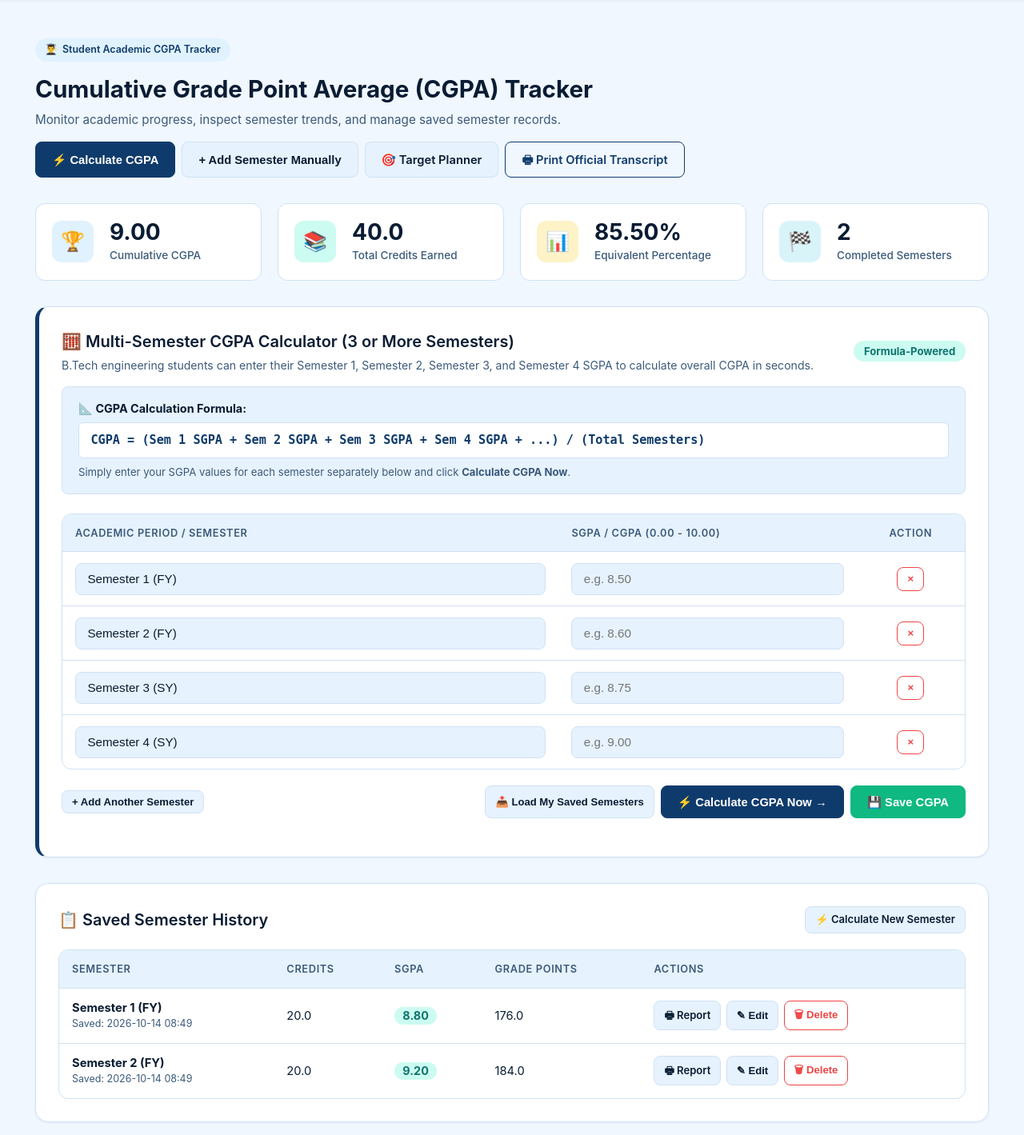
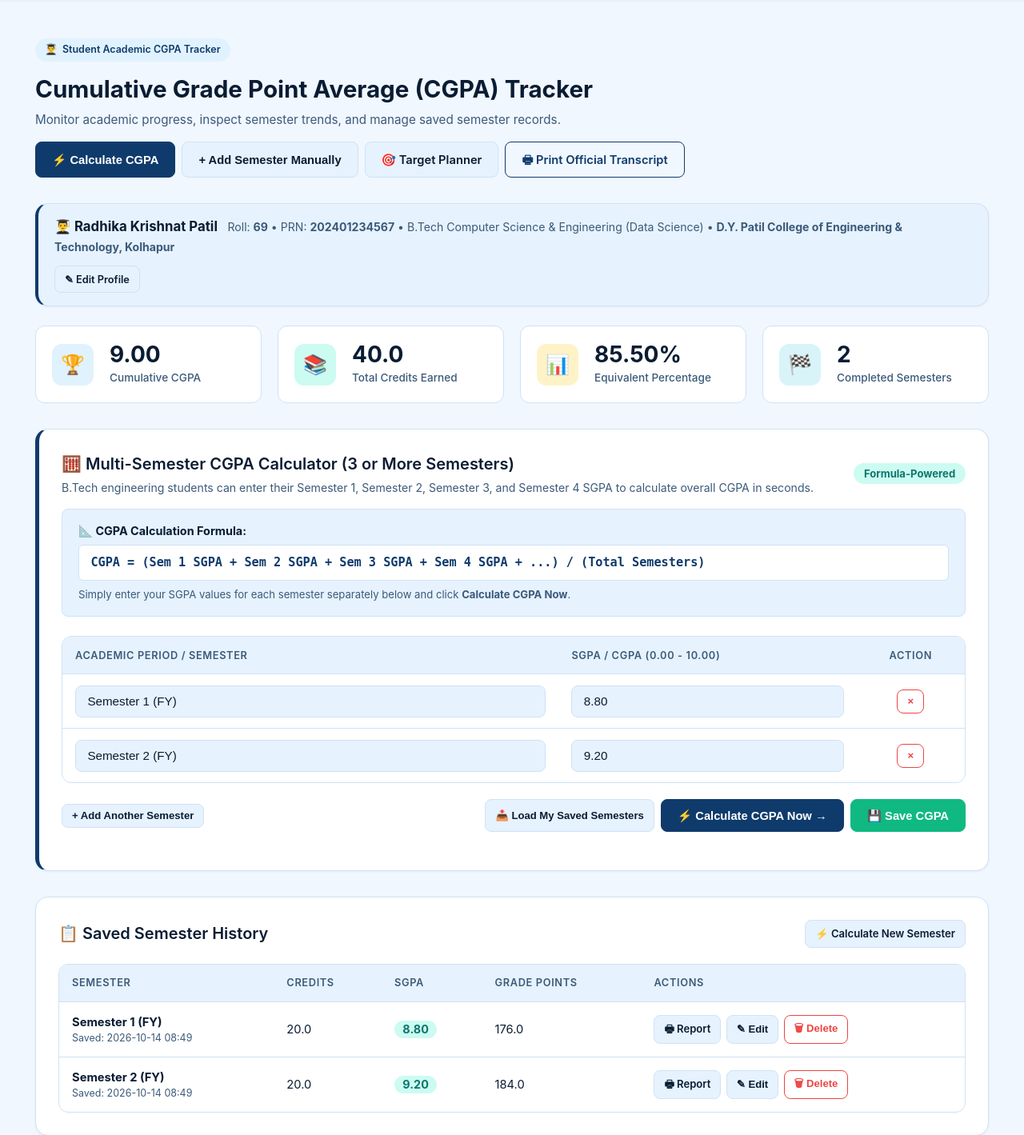
Before and after one commit to radhapatil0107/CGPA_Calculator, a Flask app: page /tracker in a window 1280 px wide. Shown: the part 71-1490 px from the top of the page at 80% size. Run offline with Flask 3, Linux system fonts and the light colour scheme; a user stored in the database is signed in; data comes from the database, SQL or seed files in the repository.

Commit message:
Synchronize student profile data, college, and branch across all web pages

```diff
--- a/cgpa-calculator/backend/app.py
+++ b/cgpa-calculator/backend/app.py
@@ -136,9 +136,9 @@ class StudentProfile(db.Model):
     name = db.Column(db.String(120), default="Student")
     roll_no = db.Column(db.String(40), default="DS-201")
     prn = db.Column(db.String(40), default="202401234567")
-    branch = db.Column(db.String(150), default="B.Tech Computer Science & Engineering")
+    branch = db.Column(db.String(150), default="B.Tech Computer Science & Engineering (Data Science)")
     year = db.Column(db.String(80), default="Second Year (SY)")
-    college = db.Column(db.String(200), default="Engineering Institute")
+    college = db.Column(db.String(200), default="D.Y. Patil College of Engineering & Technology, Kolhapur")
     updated_at = db.Column(db.DateTime, default=datetime.utcnow, onupdate=datetime.utcnow)
 
     def to_dict(self):
@@ -328,15 +328,15 @@ def login_view():
             db.session.flush()
 
             roll_no = request.form.get("roll_no", "").strip()
-            prn = request.form.get("prn", "").strip()
+            prn = request.form.get("prn", "").strip() or "202401234567"
             profile = StudentProfile(
                 user_id=new_user.id,
                 name=name,
                 roll_no=roll_no,
                 prn=prn,
-                branch=branch,
+                branch=branch or "B.Tech Computer Science & Engineering (Data Science)",
                 year="Second Year (SY)",
-                college="College of Engineering & Technology"
+                college="D.Y. Patil College of Engineering & Technology, Kolhapur"
             )
             db.session.add(profile)
             db.session.commit()
@@ -544,7 +544,9 @@ def achievements_view():
         prof = u.profile
         student_name = prof.name if (prof and prof.name) else u.username
         roll_no = prof.roll_no if (prof and prof.roll_no) else "-"
-        branch = prof.branch if (prof and prof.branch) else "Computer Science & Engineering"
+        branch = prof.branch if (prof and prof.branch) else "B.Tech Computer Science & Engineering (Data Science)"
+        college = prof.college if (prof and prof.college) else "D.Y. Patil College of Engineering & Technology, Kolhapur"
+        prn = prof.prn if (prof and prof.prn) else "-"
 
         percentage_val = calculate_percentage(cgpa_val, 9.5) if cgpa_val > 0 else 0.0
         perf_class = get_performance_class(cgpa_val) if cgpa_val > 0 else "N/A"
@@ -556,8 +558,9 @@ def achievements_view():
             "email": u.email or "-",
             "name": student_name,
             "roll_no": roll_no,
-            "prn": prof.prn if (prof and prof.prn) else "-",
+            "prn": prn,
             "branch": branch,
+            "college": college,
             "cgpa": cgpa_val,
             "total_credits": total_credits,
             "semesters_count": total_semesters,
@@ -764,6 +767,8 @@ def api_save_cgpa():
                 credits = 20.0
 
             grade_points = round(credits * sgpa, 2)
+            subjects = item.get("subjects")
+            subjects_json = json.dumps(subjects) if subjects else None
 
             existing = Semester.query.filter_by(user_id=user.id, semester_no=sem_no).first()
             if existing:
@@ -771,6 +776,8 @@ def api_save_cgpa():
                 existing.sgpa = sgpa
                 existing.credits = credits
                 existing.grade_points = grade_points
+                if subjects_json:
+                    existing.subjects_json = subjects_json
                 saved_items.append(existing)
             else:
                 new_sem = Semester(
@@ -779,7 +786,8 @@ def api_save_cgpa():
                     semester_name=sem_name,
                     credits=credits,
                     sgpa=sgpa,
-                    grade_points=grade_points
+                    grade_points=grade_points,
+                    subjects_json=subjects_json
                 )
                 db.session.add(new_sem)
                 saved_items.append(new_sem)
@@ -1090,10 +1098,10 @@ def init_db():
                             user_id=p["user_id"],
                             name=p.get("name", "Student"),
                             roll_no=p.get("roll_no", ""),
-                            prn=p.get("prn", ""),
-                            branch=p.get("branch", "B.Tech Computer Science & Engineering"),
+                            prn=p.get("prn", "202401234567"),
+                            branch=p.get("branch", "B.Tech Computer Science & Engineering (Data Science)"),
                             year=p.get("year", "Second Year (SY)"),
-                            college=p.get("college", "College of Engineering & Technology"),
+                            college=p.get("college", "D.Y. Patil College of Engineering & Technology, Kolhapur"),
                             updated_at=updated_dt
                         )
                         db.session.add(profile)
@@ -1114,6 +1122,83 @@ def init_db():
                         db.session.add(sem)
 
                     db.session.commit()
+
+            # Ensure all student profiles have synchronized, non-empty PRN and College
+            try:
+                for prof in StudentProfile.query.all():
+                    changed = False
+                    if not prof.college or prof.college in ("Engineering Institute", "College of Engineering & Technology"):
+                        prof.college = "D.Y. Patil College of Engineering & Technology, Kolhapur"
+                        changed = True
+                    if not prof.prn:
+                        if prof.user_id == 1:
+                            prof.prn = "202401234567"
+                        elif prof.user_id == 2:
+                            prof.prn = "202401234564"
+                        elif prof.user_id == 3:
+                            prof.prn = "202401234565"
+                        else:
+                            prof.prn = f"2024{prof.user_id:08d}"
+                        changed = True
+                    if not prof.branch or prof.branch == "B.Tech Computer Science & Engineering":
+                        prof.branch = "B.Tech Computer Science & Engineering (Data Science)"
+                        changed = True
+                    if changed:
+                        db.session.add(prof)
+
+                # Ensure demo student account 'student' / 'student123' exists
+                demo_user = User.query.filter((User.username == "student") | (User.email == "student@example.com")).first()
+                if not demo_user:
+                    demo_user = User(
+                        username="student",
+                        email="student@example.com",
+                        unique_id="EN25299999"
+                    )
+                    demo_user.set_password("student123")
+                    db.session.add(demo_user)
+                    db.session.flush()
+
+                    demo_prof = StudentProfile(
+                        user_id=demo_user.id,
+                        name="Radhika Patil",
+                        roll_no="DS-201",
+                        prn="202401234567",
+                        branch="B.Tech Computer Science & Engineering (Data Science)",
+                        year="Second Year (SY)",
+                        college="D.Y. Patil College of Engineering & Technology, Kolhapur"
+                    )
+                    db.session.add(demo_prof)
+
+                    s1 = Semester(
+                        user_id=demo_user.id,
+                        semester_no=1,
+                        semester_name="Semester 1 (FY)",
+                        credits=20.0,
+                        sgpa=8.80,
+                        grade_points=176.0
+                    )
+                    s2 = Semester(
+                        user_id=demo_user.id,
+                        semester_no=2,
+                        semester_name="Semester 2 (FY)",
+                        credits=20.0,
+                        sgpa=9.20,
+                        grade_points=184.0
+                    )
+                    db.session.add_all([s1, s2])
+                else:
+                    demo_user.set_password("student123")
+
+                # Also ensure User #1 (radhapatil0107@gmail.com) can log in with password 'student123'
+                u1 = db.session.get(User, 1)
+                if u1 and not u1.check_password("student123"):
+                    u1.set_password("student123")
+                    db.session.add(u1)
+
+                db.session.commit()
+            except Exception as sync_err:
+                db.session.rollback()
+                app.logger.warning(f"Profile synchronization notice: {sync_err}")
         except Exception as e:
             db.session.rollback()
             app.logger.error(f"Error during init_db: {e}")
--- a/cgpa-calculator/frontend/static/js/tracker.js
+++ b/cgpa-calculator/frontend/static/js/tracker.js
@@ -70,6 +70,16 @@ function renderTrackerUI(data) {
 
   // Render Progression Chart
   renderProgressionChart(semesters);
+
+  // Auto-populate multi-semester calculator if currently empty
+  if (semesters && semesters.length > 0) {
+    const inputs = document.querySelectorAll(".cgpa-sem-sgpa");
+    let hasValue = false;
+    inputs.forEach(inp => { if (inp.value && inp.value.trim()) hasValue = true; });
+    if (!hasValue) {
+      loadSavedSemestersIntoCalculator();
+    }
+  }
 }
 
 /**
--- a/cgpa-calculator/frontend/templates/achievements.html
+++ b/cgpa-calculator/frontend/templates/achievements.html
@@ -107,7 +107,10 @@
               {% endif %}
             </div>
             <span style="display: block; font-size: 0.78rem; color: var(--text-muted); margin-top: 0.15rem;">
-              {{ student.email if student.email and student.email != '-' else student.username }} &bull; {{ student.branch }}
+              {{ student.email if student.email and student.email != '-' else student.username }} &bull;
+              PRN: <strong>{{ student.prn if student.prn else 'N/A' }}</strong> &bull;
+              {{ student.branch }} &bull;
+              <strong>{{ student.college }}</strong>
             </span>
             <span style="display: block; font-size: 0.72rem; color: var(--text-muted); margin-top: 0.15rem;">
               {% if student.last_login %}
--- a/cgpa-calculator/frontend/templates/tracker.html
+++ b/cgpa-calculator/frontend/templates/tracker.html
@@ -30,6 +30,26 @@
     </div>
   </div>
 </div>
+
+<!-- Student Identity Banner (When logged in) -->
+{% if current_user and current_profile %}
+<div class="card" style="margin-bottom: 1.5rem; padding: 1rem 1.25rem; background: var(--bg-secondary); border-left: 4px solid var(--primary);">
+  <div style="display: flex; justify-content: space-between; align-items: center; flex-wrap: wrap; gap: 0.75rem;">
+    <div>
+      <strong style="color: var(--text-main); font-size: 1.05rem;">👨‍🎓 {{ current_profile.name }}</strong>
+      <span style="color: var(--text-muted); font-size: 0.88rem; margin-left: 0.5rem;">
+        Roll: <strong>{{ current_profile.roll_no or 'N/A' }}</strong> &bull;
+        PRN: <strong>{{ current_profile.prn or 'N/A' }}</strong> &bull;
+        {{ current_profile.branch }} &bull;
+        <strong>{{ current_profile.college or 'D.Y. Patil College of Engineering & Technology, Kolhapur' }}</strong>
+      </span>
+    </div>
+    <a href="{{ url_for('student_info_view') }}" class="btn btn-secondary btn-sm" style="font-size: 0.8rem;">
+      &#9998; Edit Profile
+    </a>
+  </div>
+</div>
+{% endif %}
 
 <!-- Metrics Cards Summary -->
 <div class="grid-4" style="margin-bottom: 2rem;">
@@ -119,6 +139,21 @@
         </tr>
       </thead>
       <tbody id="cgpaCalcBody">
+        {% if semesters and semesters|length > 0 %}
+          {% for sem in semesters %}
+          <tr class="cgpa-calc-row">
+            <td>
+              <input type="text" class="form-control cgpa-sem-name" placeholder="e.g. Semester {{ sem.semester_no }}" value="{{ sem.semester_name or 'Semester ' ~ sem.semester_no }}" required>
+            </td>
+            <td>
+              <input type="text" inputmode="decimal" class="form-control cgpa-sem-sgpa" placeholder="e.g. 8.50" value="{{ '%.2f'|format(sem.sgpa) }}" required>
+            </td>
+            <td style="text-align: center;">
+              <button type="button" class="btn btn-danger-outline btn-sm" onclick="removeCgpaCalcRow(this)" title="Remove">&times;</button>
+            </td>
+          </tr>
+          {% endfor %}
+        {% else %}
         <!-- Preset Row 1: Semester 1 -->
         <tr class="cgpa-calc-row">
           <td>
@@ -167,6 +202,7 @@
             <button type="button" class="btn btn-danger-outline btn-sm" onclick="removeCgpaCalcRow(this)" title="Remove">&times;</button>
           </td>
         </tr>
+        {% endif %}
       </tbody>
     </table>
   </div>
```
Also changed, not shown: cgpa-calculator/backend/seed_data.json (+10 -10 lines), cgpa-calculator/frontend/templates/calculator.html (+23 -4 lines), cgpa-calculator/frontend/templates/index.html (+5 -3 lines), cgpa-calculator/frontend/templates/report.html (+4 -3 lines), cgpa-calculator/frontend/templates/target.html (+20 -0 lines).
